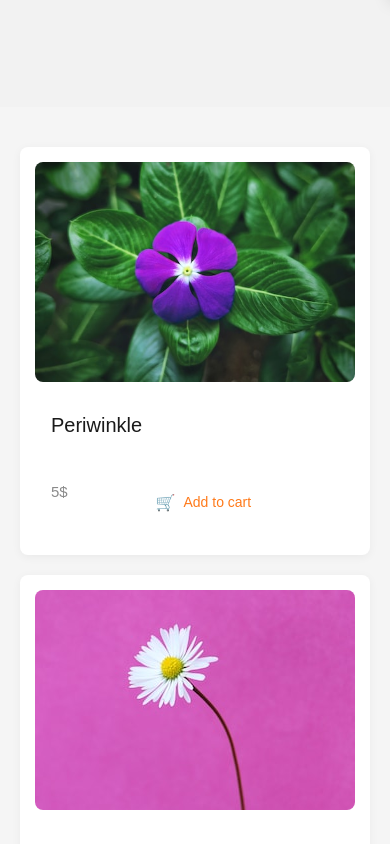
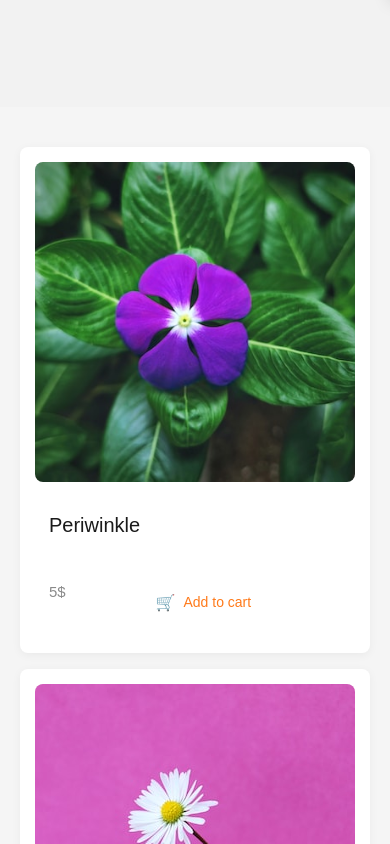
Before and after one commit to dilshodmahmaraimov22-ux/Flowers, a React (Vite) app: page /shop in a window 390 px wide. Shown: the part 840-1684 px from the top of the page. Built offline with nearby package versions, Linux system fonts and the light colour scheme.

Commit message:
style berdim

```diff
--- a/src/Components/Shop1/Shop1/Shop.css
+++ b/src/Components/Shop1/Shop1/Shop.css
@@ -1,6 +1,7 @@
-.shop {
-  padding: 40px 0;
-  background: #f5f5f5;
+* {
+  margin: 0;
+  padding: 0;
+  box-sizing: border-box;
 }
 
 .container {
@@ -9,13 +10,18 @@
   padding: 0 20px;
 }
 
+.shop {
+  padding: 40px 0;
+  background: #f5f5f5;
+  min-height: 100vh;
+  font-family: sans-serif;
+}
+
 .shop__list {
   list-style: none;
-  margin: 0;
-  padding: 0;
   display: grid;
   grid-template-columns: repeat(4, 1fr);
-  gap: 20px;
+  gap: 24px;
 }
 
 .shop__item {
@@ -30,7 +36,8 @@
 .shop__img {
   width: 100%;
   aspect-ratio: 1 / 1;
-  object-fit: cover;
+  object-fit: contain;
+  background: #f0f0f0;
   display: block;
 }
 
@@ -38,20 +45,21 @@
   font-size: 18px;
   font-weight: 600;
   color: #1a1a1a;
-  margin: 12px 16px 4px;
+  margin: 14px 16px 8px;
 }
 
 .shop__flex {
   display: flex;
   align-items: center;
   justify-content: space-between;
-  margin: 8px 16px 16px;
+  margin: 0 16px 16px;
+  margin-top: auto;
+  padding-top: 8px;
 }
 
 .shop__text {
   font-size: 15px;
   color: #555;
-  margin: 0;
 }
 
 .shop__btn {
@@ -65,9 +73,11 @@
   font-weight: 500;
   cursor: pointer;
   padding: 0;
+  transition: color 0.2s ease;
 }
 
 .shop__btn:hover {
+  color: #e56a10;
   text-decoration: underline;
 }
 
@@ -78,11 +88,34 @@
 @media (max-width: 992px) {
   .shop__list {
     grid-template-columns: repeat(2, 1fr);
+    gap: 20px;
   }
 }
 
-@media (max-width: 500px) {
+@media (max-width: 576px) {
+  .shop {
+    padding: 20px 0;
+  }
+
   .shop__list {
     grid-template-columns: 1fr;
+    gap: 16px;
+  }
+
+  .shop__title {
+    font-size: 16px;
+    margin: 12px 14px 6px;
+  }
+
+  .shop__flex {
+    margin: 0 14px 14px;
+  }
+
+  .shop__text {
+    font-size: 14px;
+  }
+
+  .shop__btn {
+    font-size: 13px;
   }
 }
--- a/src/Components/Shop1/Shop1/Shop1.jsx
+++ b/src/Components/Shop1/Shop1/Shop1.jsx
@@ -16,16 +16,20 @@ const Shop1 = () => {
   return (
     <div className="shop">
       <div className="container">
-        <div className="shop__container">
-          <ul className='shop__list'>
+        <ul className="shop__list">
           {products.map((item, index) => (
-              <li className='shop__item' key={index}>
-                <img className='shop__img' src={item.img} alt={item.title} />
-                <h3 className='shop__title'>{item.title}</h3>
-                <div className='shop__flex'>
-                  <p className='shop__text'>{item.price}</p>
-                  <button className='shop__btn'>
-                    <span className='shop__btn-icon'>🛒</span> Add to cart
+            <li className="shop__item" key={index}>
+              <img
+                className="shop__img"
+                src={item.img}
+                alt={item.title}
+                style={{ width: '100%', height: 'auto', display: 'block' }}
+              />
+              <h3 className="shop__title">{item.title}</h3>
+              <div className="shop__flex">
+                <p className="shop__text">{item.price}</p>
+                <button className="shop__btn">
+                  <span className="shop__btn-icon">🛒</span> Add to cart
                 </button>
               </div>
             </li>
@@ -33,7 +37,6 @@ const Shop1 = () => {
         </ul>
       </div>
     </div>
-    </div>
   )
 }
 
```
Lines whose indentation alone changed are shown as unchanged.
